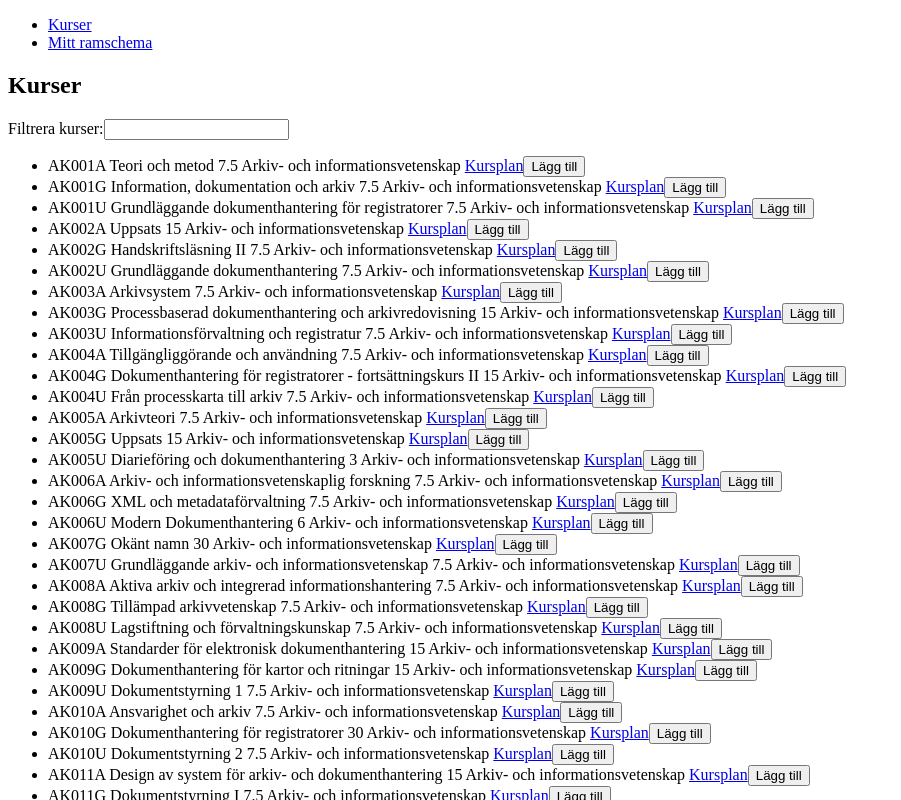
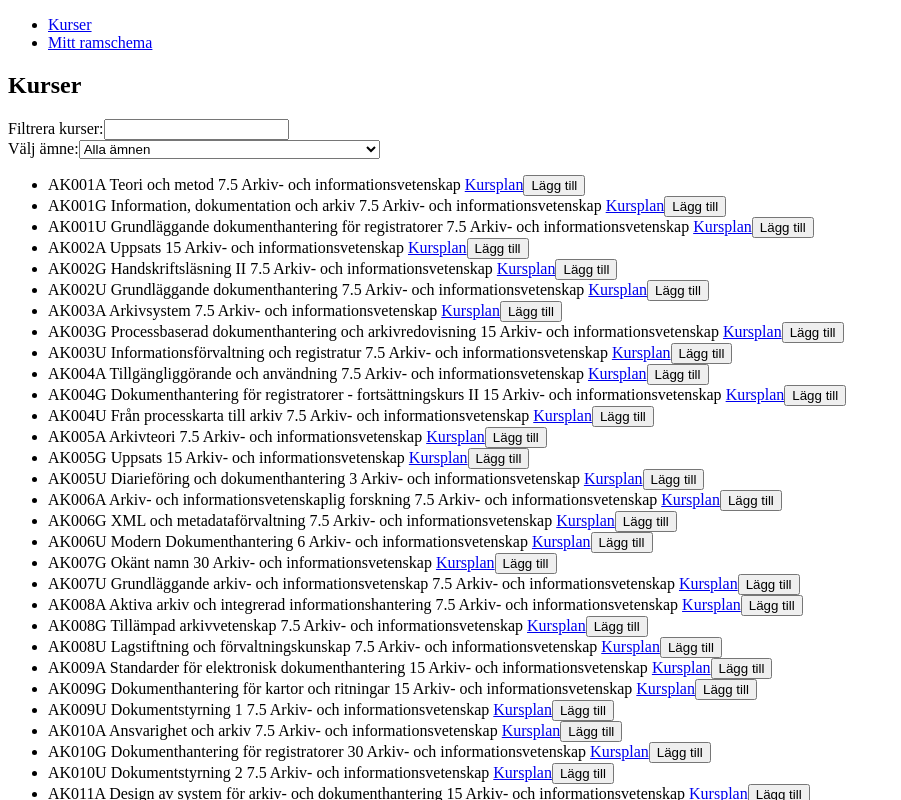
Before and after one commit to hildingx/dt208g_project_soun, an Angular app: page /courses in a window 1280 px wide. Shown: the top 800 px of the page, without its empty margins (0-901 px from the left). Built offline with nearby package versions, Linux system fonts and the light colour scheme.

Commit message:
Lagt till metod för att hämta alla unika ämnen, samt kompletterat filtreringsmetod med ämnesspecifika val från dropdownmeny.

```diff
--- a/src/app/course-search/course-search.component.html
+++ b/src/app/course-search/course-search.component.html
@@ -3,6 +3,14 @@
 <div class="filter">
     <label for="filter">Filtrera kurser:</label>
     <input type="text" id="filter" [(ngModel)]="filterValue" (input)="applyFilter()">
+</div>
+
+<div class="filter">
+    <label for="subject">Välj ämne:</label>
+    <select id="subject" [(ngModel)]="subjectFilter" (change)="applyFilter()">
+        <option value="">Alla ämnen</option>
+        <option *ngFor="let subject of subjects" [value]="subject">{{ subject }}</option>
+    </select>
 </div>
 
 <ul>
--- a/src/app/course-search/course-search.component.ts
+++ b/src/app/course-search/course-search.component.ts
@@ -17,6 +17,8 @@ export class CourseSearchComponent {
   courseList: Course[] = [];
   filteredCourseList: Course[] = [];
   filterValue: string = "";
+  subjectFilter: string = '';
+  subjects: string[] = [];
 
   constructor(private courseData: CourseDataService, private scheduleService: ScheduleService) {}
 
@@ -25,13 +27,20 @@ export class CourseSearchComponent {
     this.courseData.getCourses().subscribe(data => {
       this.courseList = data;
       this.filteredCourseList = data;
+      this.subjects = this.getUniqueSubjects(data);
     });
   }
 
+  getUniqueSubjects(courses: Course[]): string[] {
+    const subjects = courses.map(course => course.subject);
+    return Array.from(new Set(subjects)).sort();
+  }
+
   applyFilter(): void {
-    this.filteredCourseList = this.courseList.filter((course) =>
-      course.courseCode.toLowerCase().includes(this.filterValue.toLowerCase()) ||
-      course.courseName.toLowerCase().includes(this.filterValue.toLowerCase())
+    this.filteredCourseList = this.courseList.filter(course =>
+      (course.courseCode.toLowerCase().includes(this.filterValue.toLowerCase()) ||
+       course.courseName.toLowerCase().includes(this.filterValue.toLowerCase())) &&
+      (this.subjectFilter === '' || course.subject === this.subjectFilter)
     );
   }
 
```
